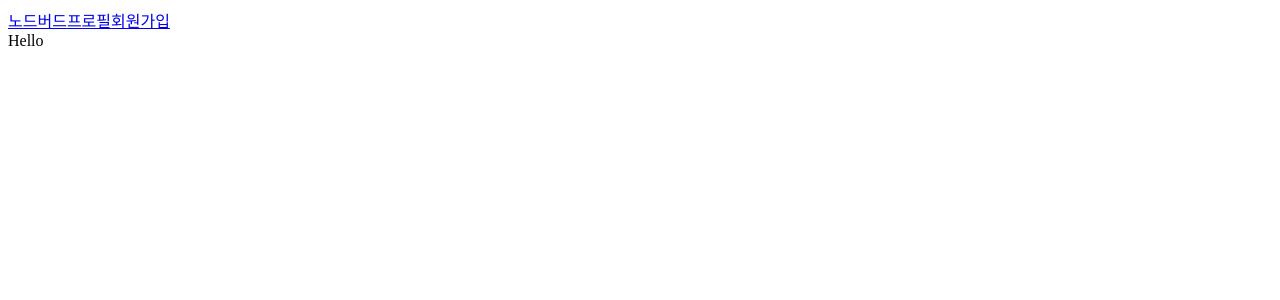
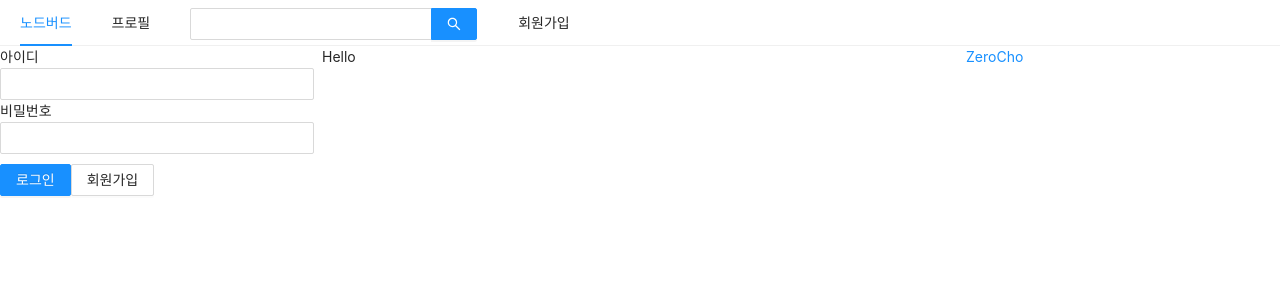
Before and after one commit to ymleelab/Toy-Nodebird-SNS, a Next.js app: page / in a window 1280 px wide. Shown: the top 300 px of the page. Built offline with nearby package versions, Linux system fonts and the light colour scheme.

Commit message:
Add section1 antd 사용해 SNS 화면 만들기 -1

```diff
--- a/components/AppLayout.js
+++ b/components/AppLayout.js
@@ -1,15 +1,43 @@
+import { useState } from 'react';
+
 import PropTypes from 'prop-types';
 import Link from 'next/link';
+import { Input, Menu, Row, Col } from 'antd';
+
+import UserProfile from '../components/UserProfile';
+import LoginForm from '../components/LoginForm';
 
 const AppLayout = ( {children} ) => {
+
+    const [isLoggedIn, ssetIsLoggedIn] = useState(false);
+
     return (
         <div>
-            <div>
-                <Link href="/"><a>노드버드</a></Link>
-                <Link href="/profile"><a>프로필</a></Link>
-                <Link href="/signup"><a>회원가입</a></Link>
-            </div>
-            {children}
+            <Menu mode="horizontal">
+                <Menu.Item>
+                    <Link href="/"><a>노드버드</a></Link>
+                </Menu.Item>
+                <Menu.Item>
+                    <Link href="/profile"><a>프로필</a></Link>
+                </Menu.Item>
+                <Menu.Item>
+                    <Input.Search enterButton style={{ verticalAlign: 'middle'}} />
+                </Menu.Item>
+                <Menu.Item>
+                    <Link href="/signup"><a>회원가입</a></Link>
+                </Menu.Item>
+            </Menu>
+            <Row gutter={8}>
+                <Col xs={24} md={6}>
+                    {isLoggedIn ? <UserProfile/> : <LoginForm />}
+                </Col>
+                <Col xs={24} md={12}>
+                    {children}
+                </Col>
+                <Col xs={24} md={6}>
+                    <a href="https://www.zerocho.com" target="_blank" rel="norefferrer noopener">ZeroCho</a>
+                </Col>
+            </Row>
         </div>
     );
 };
--- /dev/null
+++ b/components/LoginForm.js
@@ -0,0 +1,58 @@
+import React, { useState, useCallback } from 'react';
+import { Form, Input, Button } from 'antd';
+import Link from 'next/link';
+import styled from 'styled-components';
+
+const ButtonWrapper = styled.div`
+    margin-top: 10px;
+`;
+
+
+const LoginForm = () => {
+    const [id, setId] = useState('');
+    const [password, setPassword] = useState('');
+
+    const onChangeId = useCallback((e) => {
+        setId(e.target.value);
+    }, []);
+
+    const onChangePassword = useCallback((e) => {
+        setPassword(e.target.value);
+    }, []);
+
+    return (
+        <Form>
+            <div>
+                <label htmlFor="user-id">아이디</label>
+                <br />
+                <Input
+                    name="user-id"
+                    value={id}
+                    onChange={onChangeId}
+                    required
+                />
+            </div>
+            <div>
+                <label htmlFor="user-id">비밀번호</label>
+                <br />
+                <Input
+                    name="user-password"
+                    type="password"
+                    value={password}
+                    onChange={onChangePassword}
+                    required
+                />
+            </div>
+            <ButtonWrapper>
+                <Button
+                    type="primary"
+                    htmlType="submit"
+                    loading={false}
+                >로그인</Button>
+                <Link href="/signup"><a><Button>회원가입</Button></a></Link>
+            </ButtonWrapper>
+        </Form>
+    );
+}
+
+export default LoginForm;
--- /dev/null
+++ b/components/UserProfile.js
@@ -0,0 +1,5 @@
+const UserProfile = () => {
+
+}
+
+export default UserProfile;
--- a/package.json
+++ b/package.json
@@ -10,10 +10,13 @@
   "author": "ymleelab",
   "license": "ISC",
   "dependencies": {
+    "@ant-design/icons": "^4.7.0",
+    "antd": "^4.18.4",
     "next": "^9.5.5",
     "prop-types": "^15.8.1",
     "react": "^17.0.2",
-    "react-dom": "^17.0.2"
+    "react-dom": "^17.0.2",
+    "styled-components": "^5.3.3"
   },
   "devDependencies": {
     "eslint": "^8.7.0",
--- /dev/null
+++ b/pages/_app.js
@@ -0,0 +1,21 @@
+import PropTypes from 'prop-types';
+import Head from 'next/head';
+import 'antd/dist/antd.css';
+
+const NodeBird = ( {Component} ) => {
+    return (
+        <>
+            <Head>
+                <meta charset="utf-8"></meta>
+                <title>NodeBird</title>
+            </Head>
+            <Component />
+        </>
+    );
+}
+
+NodeBird.propTypes = {
+    Component: PropTypes.elementType.isRequired,
+}
+
+export default NodeBird;
```
Also changed, not shown: pages/profile.js (+10 -1 lines), pages/signup.js (+10 -1 lines), 1 other file (tests, documents, lock files or other folders).
